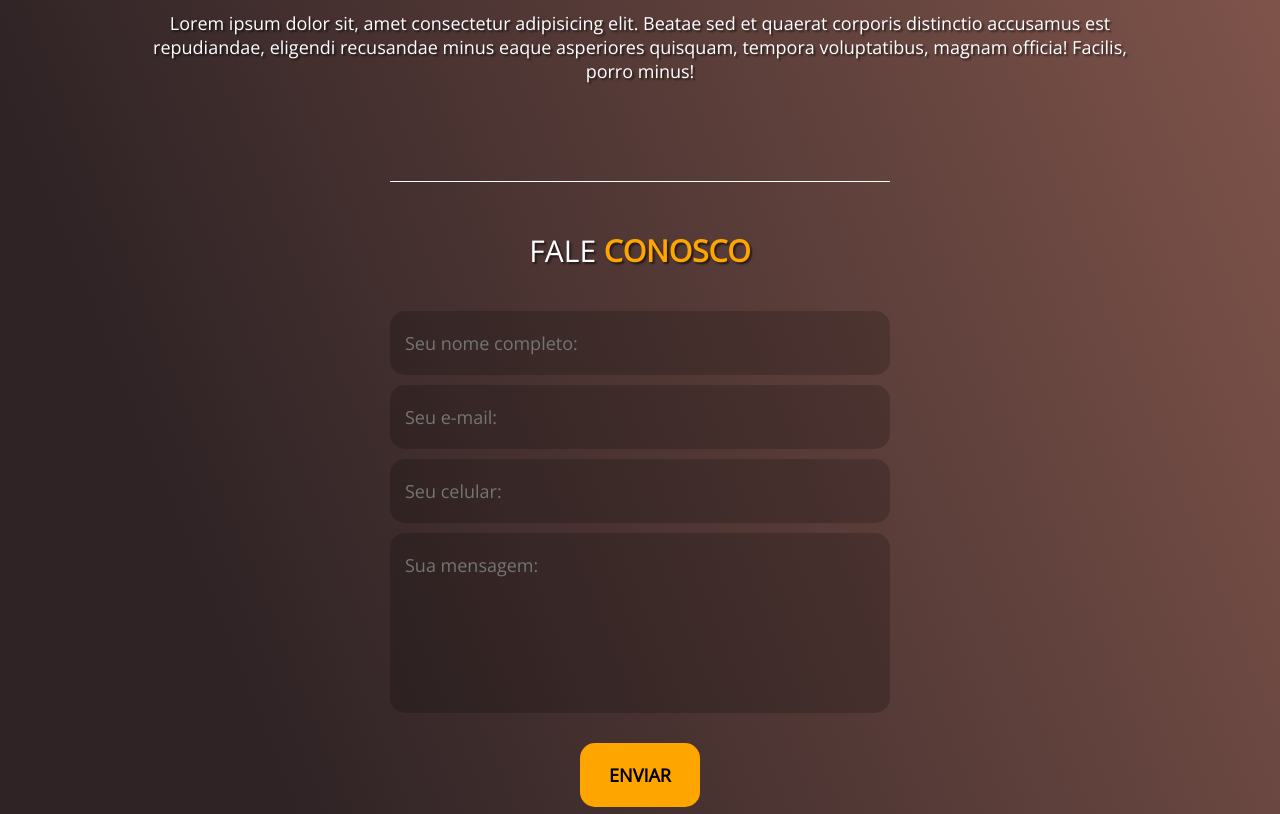
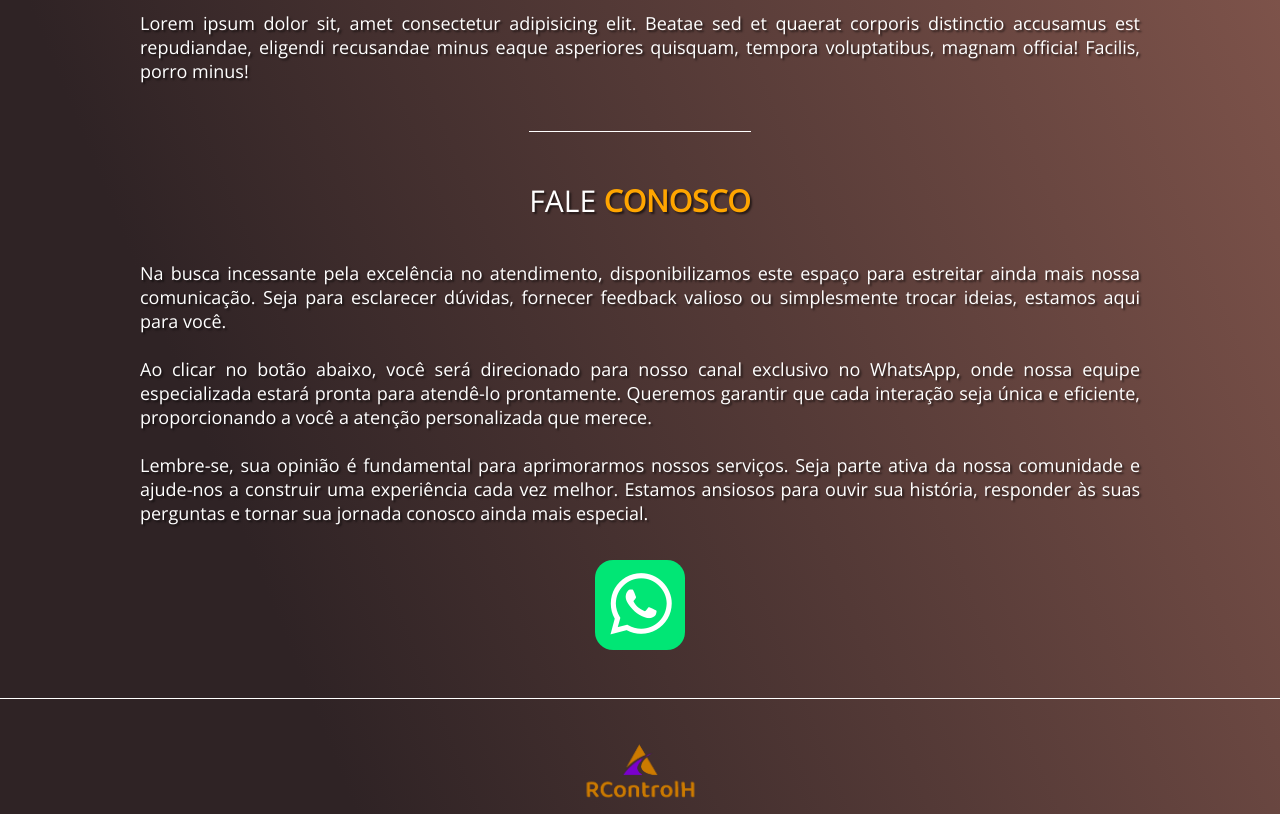
Before and after one commit to caiopraz/landing-page, a plain HTML site: page index.html in a window 1280 px wide. Shown: the part 1460-2274 px from the top of the page. Drawn offline with nearby package versions, Linux system fonts and the light colour scheme; a web font is replaced by a local one.

Commit message:
update all

```diff
--- a/index.html
+++ b/index.html
@@ -89,21 +89,33 @@
         <!--<section class="conteudo-quarto">
             <h3 class="conteudo-quarto-titulo">Contato</h3>-->
 
-        <section class="formulario">
-            <div class="interface">
-                <h2 class="fale-conosco">FALE <strong> CONOSCO</strong></h2>
-                <form action="">
+        <section class="conteudo-terciario">
+            <h2 class="fale-conosco">FALE <strong> CONOSCO</strong></h2>
+            <!--<form action="">
                     <input type="text" placeholder="Seu nome completo:" required>
                     <input type="text" placeholder="Seu e-mail:" required>
                     <input type="text" placeholder="Seu celular:">
                     <textarea name="" id="" placeholder="Sua mensagem:" required></textarea>
                     <div class="btn-enviar"><input type="submit" value="ENVIAR"></div>
-                </form>
-            </div>
+                </form>-->
+            <p class="fale-conosco-escrito">Na busca incessante pela excelência no atendimento, disponibilizamos
+                este espaço para estreitar ainda mais nossa comunicação. Seja para esclarecer dúvidas, fornecer
+                feedback valioso ou simplesmente trocar ideias, estamos aqui para você.</p>
+            <p class="fale-conosco-escrito">Ao clicar no botão abaixo, você será direcionado para nosso canal
+                exclusivo no WhatsApp, onde nossa equipe especializada estará pronta para atendê-lo prontamente.
+                Queremos garantir que cada interação seja única e eficiente, proporcionando a você a atenção
+                personalizada que merece.</p>
+            <p class="fale-conosco-escrito">Lembre-se, sua opinião é fundamental para aprimorarmos nossos serviços.
+                Seja parte ativa da nossa comunidade e ajude-nos a construir uma experiência cada vez melhor.
+                Estamos ansiosos para ouvir sua história, responder às suas perguntas e tornar sua jornada conosco
+                ainda mais especial.</p>
         </section>
 
-        <p class="botaozap"><a href='https://api.whatsapp.com/send?phone=55999999999&' class="icon" target='_blank'><i
-                    class="fab fa-whatsapp"></i></a></p>
+        <section class="icon-sec">
+            <p class="botaozap"><a href='https://api.whatsapp.com/send?phone=55999999999&' class="icon"
+                    target='_blank'><i class="fab fa-whatsapp"></i></a></p>
+        </section>
+
     </main>
 
     <script type="module" src="https://unpkg.com/ionicons@7.1.0/dist/ionicons/ionicons.esm.js"></script>
--- a/style.css
+++ b/style.css
@@ -204,7 +204,7 @@ ul {
     font-weight: 300;
     font-size: 18px;
     color: white;
-    text-align: center;
+    text-align: justify;
     width: 1000px;
     text-shadow: 2px 2px 2px rgba(0, 0, 0, 0.555);
 }
@@ -233,7 +233,7 @@ ul {
     font-weight: 300;
     font-size: 18px;
     color: white;
-    text-align: center;
+    text-align: justify;
     width: 1000px;
     text-shadow: 2px 2px 2px rgba(0, 0, 0, 0.555);
 }
@@ -257,23 +257,26 @@ ul {
 }*/
 
 .icon {
-    position: fixed;
-    bottom: 60px;
-    right: 30px;
-    font-size: 30px;
+    display: flex;
+    justify-content: center;
+    text-align: center;
+    font-size: 70px;
     background-color: #01e675;
     color: #ffffff;
-    border-radius: 50%;
-    padding: 3px;
-    width: 50px;
-    height: 50px;
-    text-align: center;
-    text-decoration: none;
-    z-index: 100;
+    border-radius: 20%;
+    width: 90px;
+    height: 90px;
+}
+
+.icon-sec {
+    display: flex;
+    justify-content: center;
+    align-items: center;
+    margin-top: 35px;
 }
 
 .icon .fab {
-    padding-top: 9px;
+    padding: 9px 0 0 2px;
 }
 
 .icon:hover {
@@ -320,7 +323,17 @@ strong {
     text-shadow: 2px 2px 2px rgba(0, 0, 0, 0.555);
 }
 
-form {
+.fale-conosco-escrito {
+    font-family: 'Open Sans', sans-serif;
+    font-weight: 300;
+    font-size: 18px;
+    color: white;
+    text-align: justify;
+    width: 1000px;
+    text-shadow: 2px 2px 2px rgba(0, 0, 0, 0.555);
+}
+
+/*form {
     min-width: 500px;
     margin: 0 auto;
     display: flex;
@@ -365,7 +378,7 @@ form textarea {
 .btn-enviar input[type=submit]:hover {
     box-shadow: 0px 0px 8px orange;
     transform: scale(1.05);
-}
+}*/
 
 @media screen and (max-width: 1020px) {
     /* CABEÇALHO */
@@ -394,6 +407,10 @@ form textarea {
         width: 90vw;
     }
 
+    .fale-conosco-escrito {
+        width: 90vw;
+    }
+
     form input,
     form textarea {
         width: 90vw;
```
